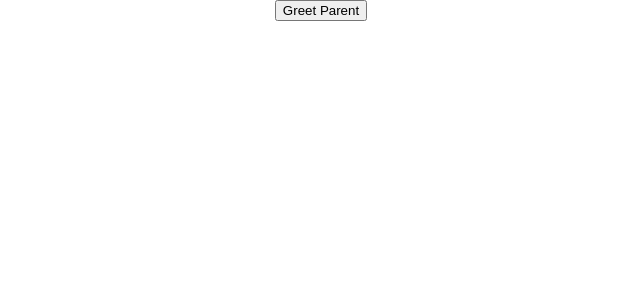
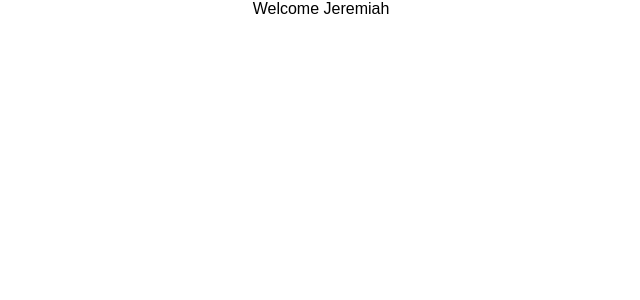
Before and after one commit to jegbune/React.useState, a React (Create React App) app: page / in a window 1280 px wide. Shown: the top 300 px of the page, without its empty margins (319-959 px from the left). Built offline with nearby package versions, Linux system fonts and the light colour scheme.

Commit message:
React lesson on conditional statement

```diff
--- a/src/App.js
+++ b/src/App.js
@@ -8,11 +8,13 @@ import ClassClick from "./components/classClick"
 import EventBind from "./components/EventBind"
 import "./App.css"
 import ParentComponent from "./components/ParentComponent";
+import UserGreeting from "./components/UserGreeting";
 class App extends Component {
   render()  {
     return (
       <div className="App">
-        <ParentComponent />
+        <UserGreeting />
+        {/* <ParentComponent /> */}
         {/* <EventBind /> */}
 
         {/* <FunctionClick />
--- /dev/null
+++ b/src/components/UserGreeting.js
@@ -0,0 +1,34 @@
+import React, { PureComponent } from 'react'
+
+class UserGreeting extends PureComponent {
+    constructor(props) {
+        super(props)
+
+        this.state = {
+            isLoggedIn : true
+        }
+    }
+
+
+
+    render() {
+        // let message
+        // if(this.state.isLoggedIn){
+        //     return message = "Welcome Jeremiah"
+        // } else {
+        //    return message = "Welcome Guest"
+        // }
+
+       return this.state.isLoggedIn && <div> Welcome Jeremiah</div>
+        // return(
+            // this.state.isLoggedIn ?
+            // (<div>Welcome Jeremiah</div>) :
+            // (<div>Welcome Guest</div>)
+        // )
+
+    }
+
+
+}
+
+export default UserGreeting
```
